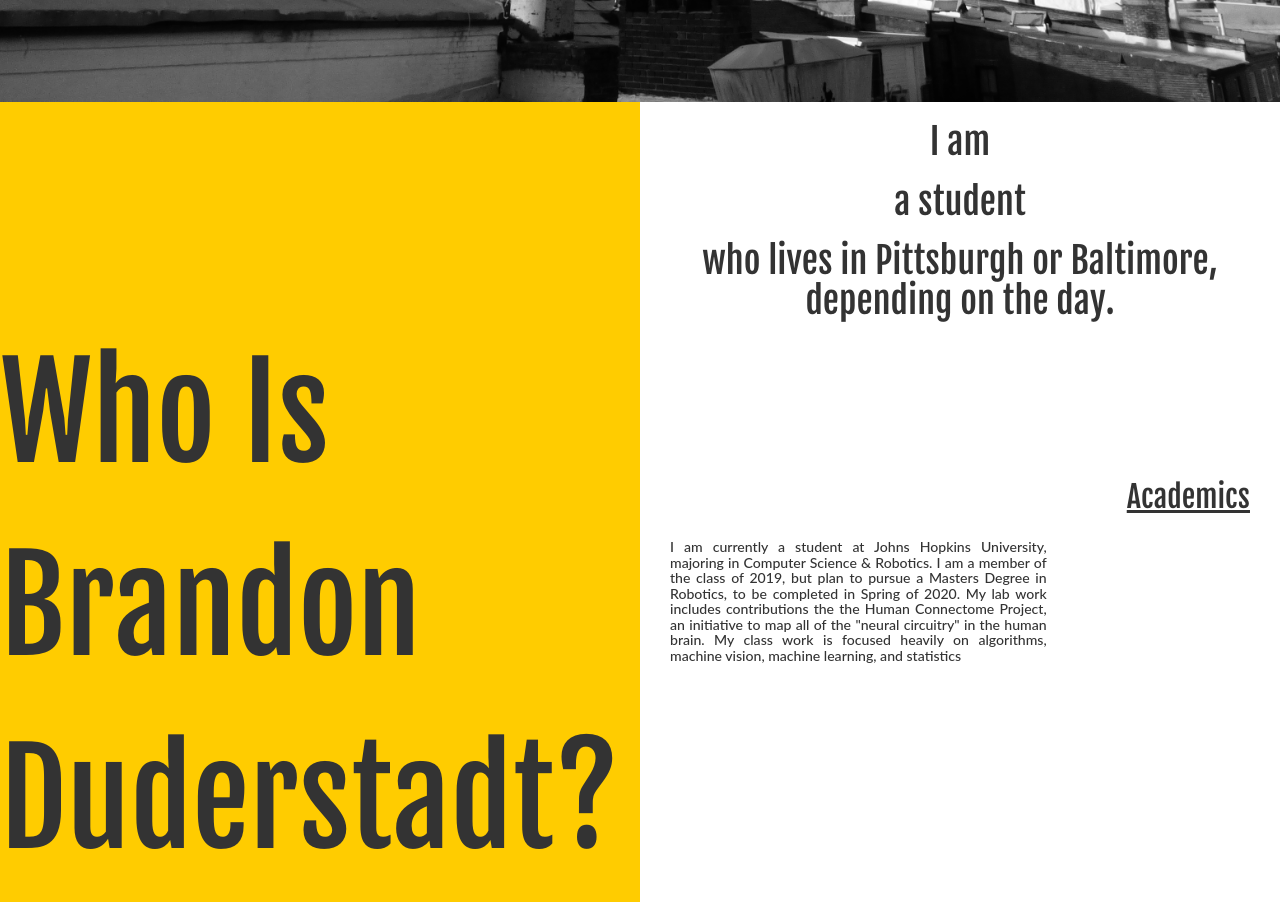
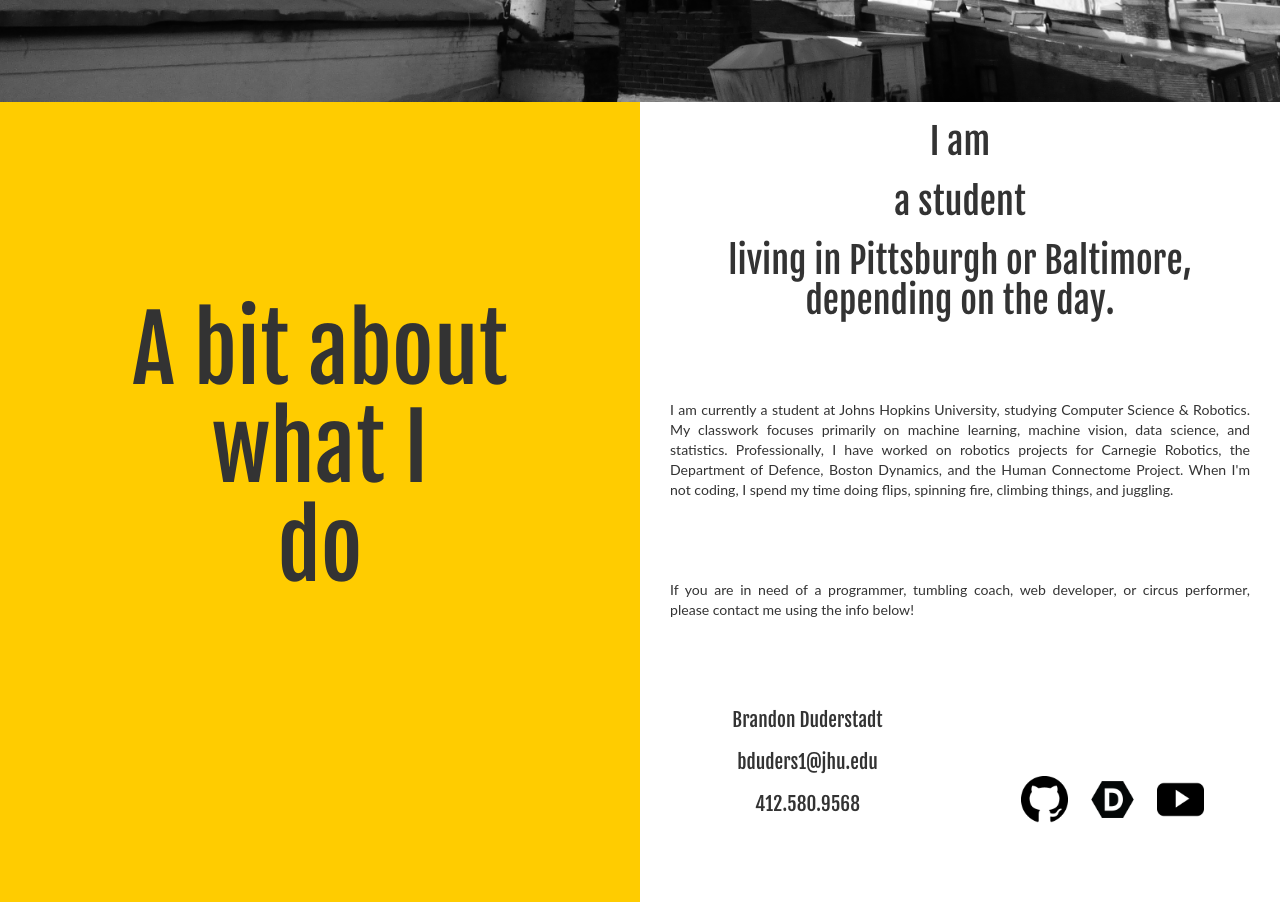
Before and after one commit to bstadt/bstadt.com, a Flask app: page / in a window 1280 px wide, after a click that opens the changed part. Shown: the part 698-1600 px from the top of the page. Run offline with Flask 2, Linux system fonts and the light colour scheme; some libraries are stand-ins or nearby versions; some web fonts are replaced.

Commit message:
major updates to landing page. Nearly done

```diff
--- a/static/styles/style.css
+++ b/static/styles/style.css
@@ -104,8 +104,6 @@ html {
 	font-family: fjallaOne;
 }
 
-
-
 .banner {
 	font-family: fjallaOne;
     display: table;
@@ -126,17 +124,17 @@ html {
    text-align: center;
 }
 
+
 .about {
 	background-color: #ffcc00;
     height:100%;
     font-family: fjallaOne;
-    text-align: left;
-    font-size: 10vw;
+    text-align: center;
+    font-size: 7vw;
 }
 
 .landing .secHeading {
-    text-align: right;
-    text-decoration: underline;
+    text-align: center;
 }
 
 .landing .secPar{
@@ -144,3 +142,14 @@ html {
     text-align: justify;
     font-size: 1.1vw;
 }
+
+.landing .contact{
+    text-align: center;
+    font-size: 1.5vw;
+}
+
+.landing .icon{
+    padding: 0.5vw;
+    width: 60px;
+    height: 60px;
+}
--- a/templates/index.html
+++ b/templates/index.html
@@ -50,14 +50,17 @@
             </div>
         </header>
         <div class = "landing" id="landing" style="display: none;">
-            <div class = " about col-md-6">
-                <div style="left:0; bottom:0; position: absolute;">
-                    <p>Who Is</p>
-                    <p>Brandon</p>
-                    <p>Duderstadt?</p>
+            <div class = "about col-md-6">
+                <div style="text-align: center;">
+                            <h1>&nbsp;<h1>
+                            <h1>&nbsp;<h1>
+                            <h1>&nbsp;<h1>
+                    <p class='about'>A bit about<br>
+                    what I<br>
+                    do</p>
                 </div>
             </div>
-            <div class = "col-md-6">
+            <div class ="col-md-6">
                 <div id=landingIntro class="col-md-12">
                     <h1 style="text-align: center">I am<h1>
                     <h1 class="words">a programmer</h1>
@@ -69,17 +72,30 @@
                     <h1 class="words">a graphic designer</h1>
                     <h1 class="words">a wannabe photographer</h1>
                     <h1 class="words">an adventure seeker</h1>
-                    <h1 style="text-align: center">who lives in Pittsburgh or Baltimore, depending on the day.</h1>
+                    <h1 style="text-align: center">living in Pittsburgh or Baltimore, depending on the day.</h1>
+                    <h1>&nbsp;<h1>
+                </div>
+                <div class="col-md-12">
+                    <p class="secPar">I am currently a student at Johns Hopkins University, studying Computer Science & Robotics. My classwork focuses primarily on machine learning, machine vision, data science, and statistics. Professionally, I have worked on robotics projects for Carnegie Robotics, the Department of Defence, Boston Dynamics, and the Human Connectome Project. When I'm not coding, I spend my time doing flips, spinning fire, climbing things, and juggling.</p>
+                <h1>&nbsp;<h1>
+                </div>
+                <div class="col-md-12">
+                    <p class='secPar'>If you are in need of a programmer, tumbling coach, web developer, or circus performer, please contact me using the info below!</p>
+                </div>
+                <div class="col-md-6">
+                    <div style="text-align: center;">
+                        <h1>&nbsp;<h1>
+                        <p class='contact'>Brandon Duderstadt<br><br>bduders1@jhu.edu<br><br>412.580.9568</p>
+                    </div>
+                </div>
+                <div class="col-md-6">
                     <h1>&nbsp;<h1>
                     <h1>&nbsp;<h1>
-                </div>
-                <div class="col-md-8">
-                    <h1>&nbsp;<h1>
-                    <p class="secPar">I am currently a student at Johns Hopkins University, majoring in Computer Science & Robotics. I am a member of the class of 2019, but plan to pursue a Masters Degree in Robotics, to be completed in Spring of 2020. My lab work includes contributions the the Human Connectome Project, an initiative to map all of the "neural circuitry" in the human brain. My class work is focused heavily on algorithms, machine vision, machine
-learning, and statistics</p>
-                </div>
-                <div class="col-md-4">
-                    <h2 class="secHeading">Academics<h2>
+                    <div style="text-align: center;">
+                        <img src='static/images/github.png' class='icon'>
+                        <img src='static/images/devpost.png' class='icon'>
+                        <img src='static/images/youtube.png' class='icon'>
+                    </div>
                 </div>
             </div>
         </div>
```
Also changed, not shown: static/images/devpost.png (added), static/images/github.png (added), static/images/youtube.png (added).
